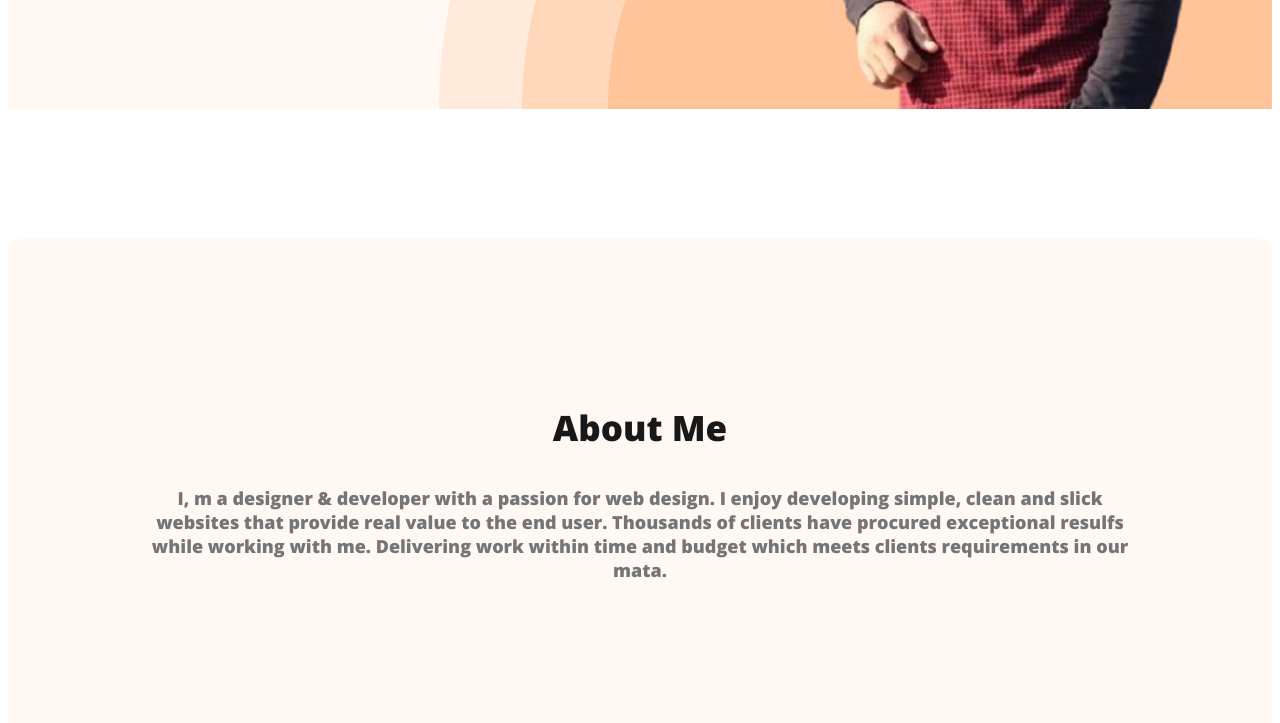
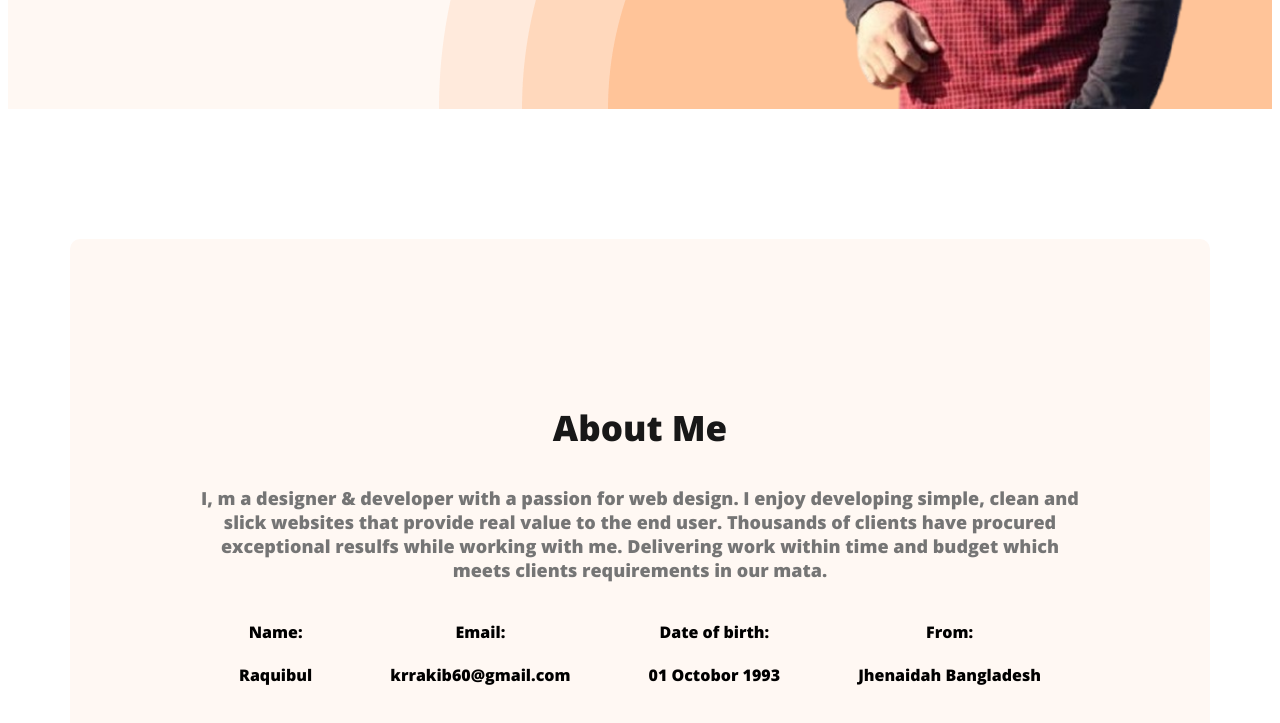
Before and after one commit to krrakib/webdeveloper-portfolio, a plain HTML site: page index.html in a window 1280 px wide. Shown: the part 659-1382 px from the top of the page. Drawn offline with nearby package versions, Linux system fonts and the light colour scheme.

Commit message:
added about section

```diff
--- a/index.html
+++ b/index.html
@@ -35,7 +35,29 @@
     <main>
         <section class="about">
             <h3 class="section-title">About Me</h3>
-            <p class="section-description">I, m a designer & developer with a passion for web design. I enjoy developing simple, clean and slick websites that provide real value to the end user. Thousands of clients have procured exceptional resulfs while working with me. Delivering work within time and budget which meets clients requirements in our mata.</p>
+            <p class="section-description">
+                I, m a designer & developer with a passion for web design. I enjoy developing simple, clean and slick websites that provide real value to the end user. Thousands of clients have procured exceptional resulfs while working with me. Delivering work within time and budget which meets clients requirements in our mata.
+            </p>
+            <div class="about-info-container">
+                <!-- .about-info*4>h4.info-title+p.info-description -->
+                <div class="about-info">
+                    <h4 class="info-title">Name:</h4>
+                    <p class="info-description">Raquibul</p>
+                </div>
+                <div class="about-info">
+                    <h4 class="info-title">Email:</h4>
+                    <p class="info-description">krrakib60@gmail.com</p>
+                </div>
+                <div class="about-info">
+                    <h4 class="info-title">Date of birth:</h4>
+                    <p class="info-description">01 Octobor 1993</p>
+                </div>
+                <div class="about-info">
+                    <h4 class="info-title">From:</h4>
+                    <p class="info-description">Jhenaidah Bangladesh</p>
+                </div>
+
+            </div>
         </section>
 
     </main>
--- a/styles/portfolio.css
+++ b/styles/portfolio.css
@@ -107,6 +107,10 @@ nav a {
 }
 
 /* main section styles */
+main{
+    max-width: 1140px;
+    margin: 0 auto;
+}
 
 
 /* about section styles */
@@ -117,3 +121,12 @@ nav a {
     background: #FFF8F3;
     margin: 130px 0;
 }
+
+.about-info-container{
+    display: flex;
+    justify-content: space-around;
+}
+.about-info{
+    text-align: center;
+
+}
```
